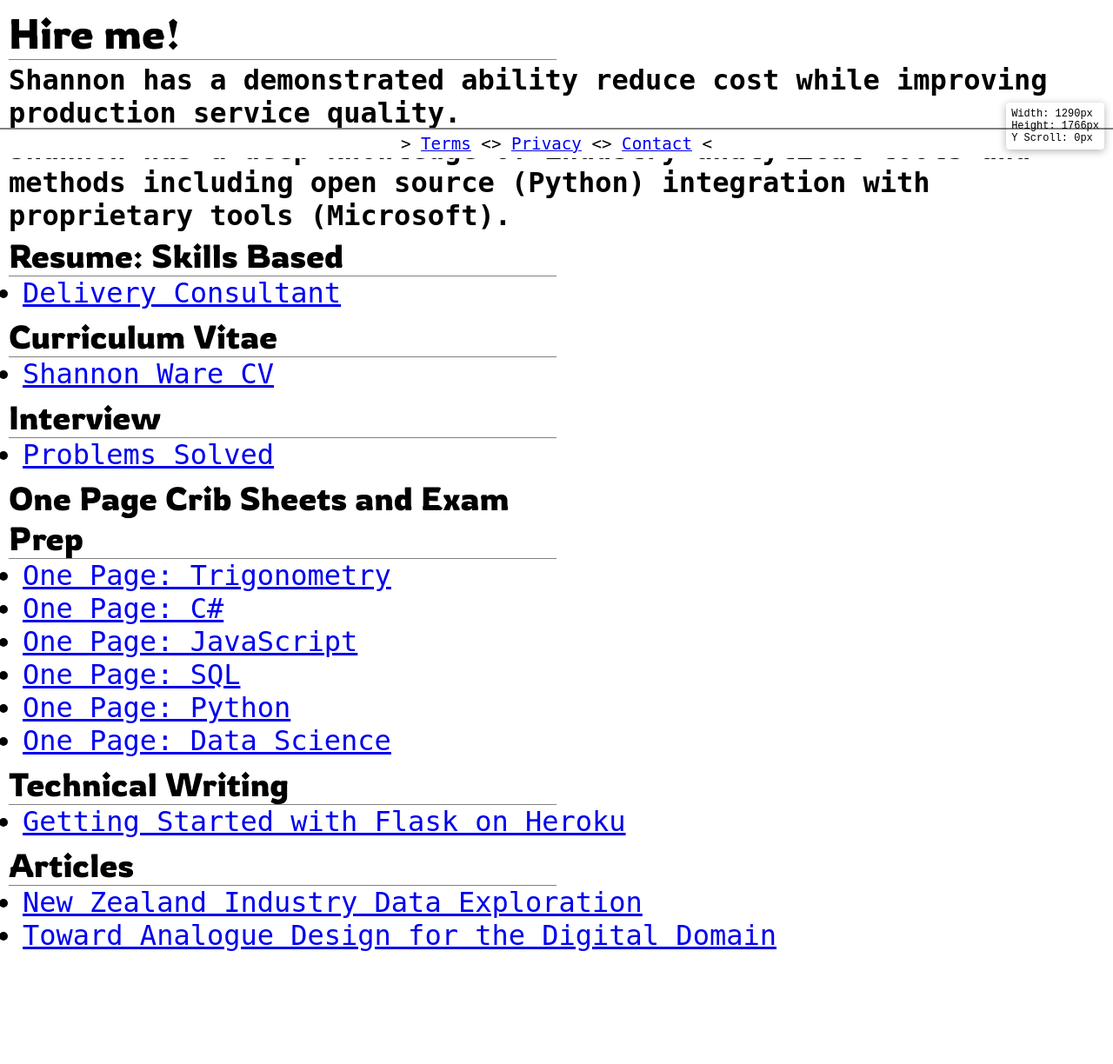
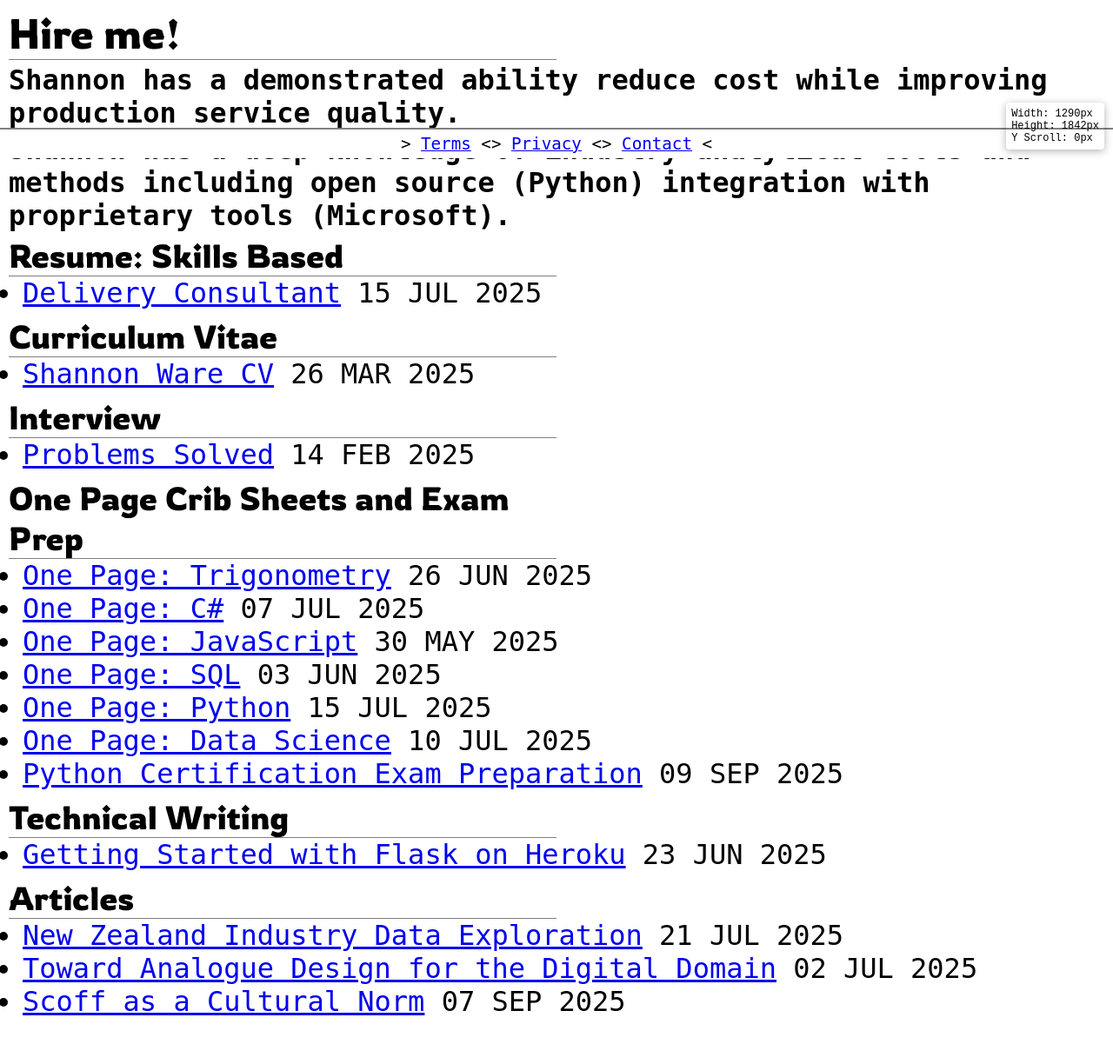
Before and after one commit to spycebot/alex-freberg-cv, a Flask app: page / in a window 1280 px wide. Shown: the part 618-1842 px from the top of the page at 87% size. Before the commit the page ends 1712 px from the top, so only its background shows below. Run offline with Flask 3, Linux system fonts and the light colour scheme; some web fonts are replaced.

Commit message:
Add dates to index, new page Python exam prep, new article scoff

```diff
--- a/app.py
+++ b/app.py
@@ -115,6 +115,11 @@ def one_page_python():
     return render_template('one-page-python.html')
 
 
+@app.get('/python-exam-prep')
+def python_exam_prep():
+    return render_template('python-exam.html')
+
+
 @app.get('/articles/analogue')
 def article_analogue():
     with open("static/articles/toward-analogue-design-02-mar-2025.md", "r", encoding="utf-8") as input_file:
@@ -125,6 +130,13 @@ def article_analogue():
 @app.get('/articles/nz-industry')
 def article_nz_industry():
     with open("static/articles/new-zealand-industry-in-data-10-jul-2025.md", "r", encoding="utf-8") as input_file:
+        text = input_file.read()
+    return render_template('article.html', text=text, markdown=markdown.markdown)
+
+
+@app.get('/articles/scoff')
+def scoff_as_a_cultural_norm():
+    with open("static/articles/scoff-as-a-cultural-norm.md", "r", encoding="utf-8") as input_file:
         text = input_file.read()
     return render_template('article.html', text=text, markdown=markdown.markdown)
 
--- a/templates/index.html
+++ b/templates/index.html
@@ -15,12 +15,12 @@
 
 <h3>Resume: Skills Based</h3>
 <ul>
-    <li><a href="/static/Shannon_Ware_Resume_15_JUL_2025.docx">Delivery Consultant</a></li>
+    <li><a href="/static/Shannon_Ware_Resume_15_JUL_2025.docx">Delivery Consultant</a> 15 JUL 2025</li>
 </ul>
 
 <h3>Curriculum Vitae</h3>
 <ul>
-    <li><a href="/curriculum-vitae">Shannon Ware CV</a></li>
+    <li><a href="/curriculum-vitae">Shannon Ware CV</a> 26 MAR 2025</li>
 </ul>
 <!-- h3>Portfolio</h3>
 <ul>
@@ -28,17 +28,18 @@
 </ul -->
 <h3>Interview</h3>
 <ul>
-    <li><a href="/problems-solved">Problems Solved</a></li>
+    <li><a href="/problems-solved">Problems Solved</a> 14 FEB 2025</li>
 </ul>
 
 <h3>One Page Crib Sheets and Exam Prep</h3>
 <ul>
-    <li><a href="/one-page-trigonometry">One Page: Trigonometry</a></li>
-    <li><a href="/one-page-csharp">One Page: C#</a></li>
-    <li><a href="/one-page-javascript">One Page: JavaScript</a></li>
-    <li><a href="/one-page-sql">One Page: SQL</a></li>
-    <li><a href="/one-page-python">One Page: Python</a></li>
-    <li><a href="/one-page-data-science">One Page: Data Science</a></li>
+    <li><a href="/one-page-trigonometry">One Page: Trigonometry</a> 26 JUN 2025</li>
+    <li><a href="/one-page-csharp">One Page: C#</a> 07 JUL 2025</li>
+    <li><a href="/one-page-javascript">One Page: JavaScript</a> 30 MAY 2025</li>
+    <li><a href="/one-page-sql">One Page: SQL</a> 03 JUN 2025</li>
+    <li><a href="/one-page-python">One Page: Python</a> 15 JUL 2025</li>
+    <li><a href="/one-page-data-science">One Page: Data Science</a> 10 JUL 2025</li>
+    <li><a href="/python-exam-prep">Python Certification Exam Preparation</a> 09 SEP 2025</li>
 </ul>
 <!-- h3>Resumes</h3>
 <ul>
@@ -54,12 +55,13 @@
 
 <h3>Technical Writing</h3>
 <ul>
-    <li><a href="/articles/flask-heroku">Getting Started with Flask on Heroku</a></li>
+    <li><a href="/articles/flask-heroku">Getting Started with Flask on Heroku</a> 23 JUN 2025</li>
 </ul>
 
 <h3>Articles</h3>
 <ul>
-    <li><a href="/articles/nz-industry">New Zealand Industry Data Exploration</a></li>
-    <li><a href="/articles/analogue">Toward Analogue Design for the Digital Domain</a></li>
+    <li><a href="/articles/nz-industry">New Zealand Industry Data Exploration</a> 21 JUL 2025</li>
+    <li><a href="/articles/analogue">Toward Analogue Design for the Digital Domain</a> 02 JUL 2025</li>
+    <li><a href="/articles/scoff">Scoff as a Cultural Norm</a> 07 SEP 2025</li>
 </ul>
 {% endblock %}
```
Also changed, not shown: static/articles/new-zealand-industry-in-data-10-jul-2025.md (+4 -2 lines), static/articles/scoff-as-a-cultural-norm.md (added, +19 -0 lines), templates/python-exam.html (added, +64 -0 lines).
